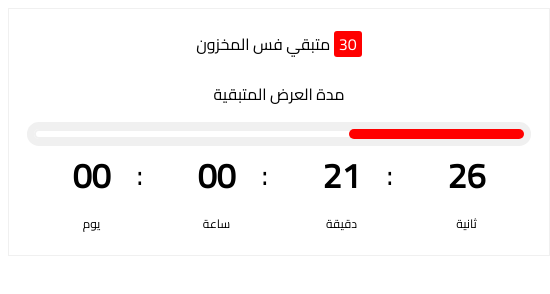
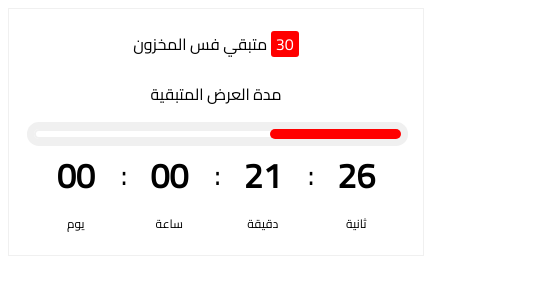
Before and after one commit to chafikamr/hurry-up-secion, a plain HTML site: page index.html in a window 390 px wide. Shown: the whole page, 550 px wide, since content can reach past the window. Drawn offline with Linux system fonts and the light colour scheme.

Commit message:
responsive

```diff
--- a/css/main.scss
+++ b/css/main.scss
@@ -4,6 +4,9 @@
     margin: auto;
     border: 1px solid #f0f0f0;
     padding: 20px;
+    @media (max-width: 767px) {
+        width: 100%;
+    }
     .text-harry {
         text-align: center;
         margin-bottom: 20px;
```
Also changed, not shown: css/main.css, 1 other file.
